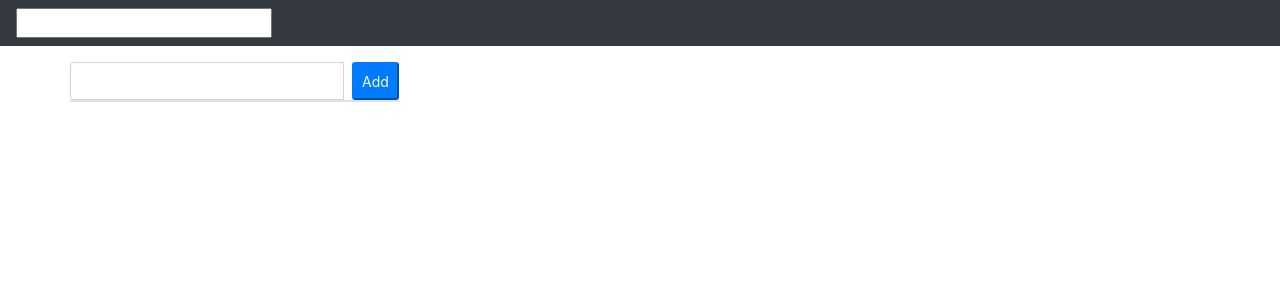
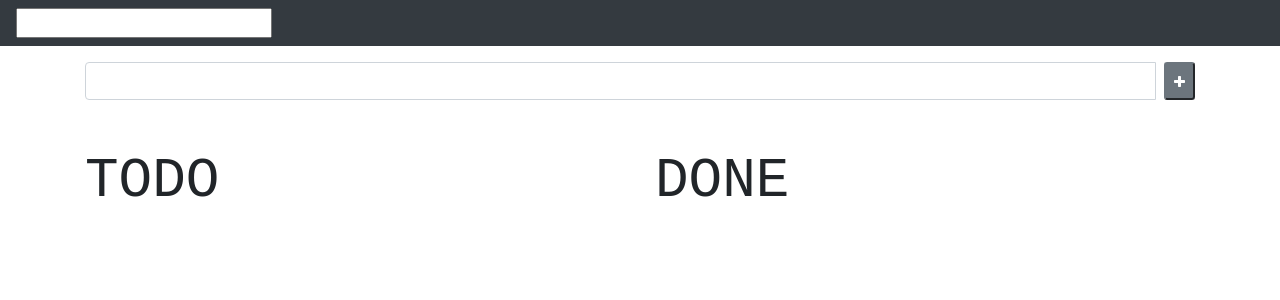
Before and after one commit to yanhsu/new_react_app, a React (Create React App) app: page / in a window 1280 px wide. Shown: the top 300 px of the page. Built offline with nearby package versions, Linux system fonts and the light colour scheme.

Commit message:
adjust ui

```diff
--- a/package.json
+++ b/package.json
@@ -3,9 +3,11 @@
   "version": "0.1.0",
   "private": true,
   "dependencies": {
+    "lodash": "^4.17.15",
     "react": "^16.9.0",
     "react-dom": "^16.9.0",
-    "react-scripts": "^3.1.1"
+    "react-scripts": "^3.1.1",
+    "uuid": "^3.3.3"
   },
   "scripts": {
     "start": "react-scripts start",
--- a/src/App.js
+++ b/src/App.js
@@ -1,32 +1,49 @@
 import React from 'react';
 import TodoList from './components/TodoList';
+import AddTodo from './components/AddTodo';
+import uuidv4 from 'uuid/v4';
+import _ from 'lodash';
 
 class App extends React.Component {
   constructor() {
     super();
     this.state = {
-      todos: []
+      todos: [],
     }
   }
-  deleteTodo = (index) => {
-    const todo = this.state.todos.splice(index, 1);
-    this.setState({todo});
+  deleteTodo = (key) => {
+    const todos = this.state.todos.filter(function (value) {
+      return value.id != key;
+    });
+    this.setState({todos});
   }
   addTodo = (input) =>{
     this.state.todos.push({
       value: input,
-      isCompleted: false
+      isCompleted: false,
+      id: uuidv4()
     });
     this.setState({
       todos: this.state.todos
     });
   }
-  toggleTodo = (index) => {
+  toggleTodo = (key) => {
     let todos = [...this.state.todos];
+    console.log(todos);
+    console.log(key);
+    const index = _.findIndex(todos, function(value) {
+      return value.id == key;
+    });
     todos[index].isCompleted = !todos[index].isCompleted;
     this.setState({
         todos: todos
     });
+  }
+  filterTodo = (todo) => {
+    return todo.isCompleted == false;
+  }
+  filterDone = (done) => {
+    return done.isCompleted == true;
   }
   render() {
   return (
@@ -35,17 +52,26 @@ class App extends React.Component {
            <input type="text"/>
          </nav>
           <div className="container">
+            <AddTodo addTodo={this.addTodo}>
+            </AddTodo>
             <div className="row">
-              <div className="col-xs">
+              <div className="col-md-6 w-100">
+                <span className="display-4" style={{ fontFamily : "monospace"}}>TODO</span>
                 <TodoList
                   deleteTodo={this.deleteTodo}
                   addTodo={this.addTodo}
                   toggleTodo={this.toggleTodo}
-                  todos={this.state.todos}>
+                  todos={this.state.todos.filter(this.filterTodo)}
+                >
                 </TodoList>
               </div>
-              <div className="col-xs">
-
+              <div className="col-md-6">
+                <span className="display-4" style={{ fontFamily : "monospace"}}>DONE</span>
+                <TodoList
+                  deleteTodo={this.deleteTodo}
+                  toggleTodo={this.toggleTodo}
+                  todos={this.state.todos.filter(this.filterDone)}
+                />
               </div>
             </div>
           </div>
--- a/src/components/AddTodo.js
+++ b/src/components/AddTodo.js
@@ -20,9 +20,9 @@ class AddTodo extends React.Component {
     }
     render() {
         return (
-            <div className="input-group">
+            <div className="input-group mb-5">
                 <input 　className="form-control" value={this.state.input} onChange={this.changeInput}></input>
-                <button className="btn-sm btn-primary ml-2" onClick={this.AddTodo}>Add</button>
+                <button className="btn-sm btn-secondary ml-2" onClick={this.AddTodo}><i className='fa fa-plus'></i></button>
             </div>
         )
     }
--- a/src/components/TodoItem.js
+++ b/src/components/TodoItem.js
@@ -1,21 +1,17 @@
 import React from 'react';
 
 function TodoItem(props) {
+    console.log(props.obj.id);
     return (
-        <li className="list-group-item border m-2 rounded">
-          <div className="form-check">
-            <input className="form-check-input" type="radio" name="radio" id="radio1" checked={props.obj.isCompleted}/>
-              <label className="form-check-label" htmlFor="radio1"> {props.obj.value}
-              </label>
+        <li className="list-group-item border-bottom m-2 rounded">
+          <div className="custom-control custom-radio">
+            <input className="custom-control-input" type="radio" name="customRadio" id="customRadio1" onChange={() => props.toggleTodo(props.obj.id)} checked={props.obj.isCompleted}/>
+            <label className="custom-control-label" htmlFor="customRadio1"> {props.obj.value}_{props.obj.id}
+            </label>
+            <button className='btn btn-danger rounded pull-right ml-2'  onClick={() => {props.deleteTodo(props.obj.id)}}>
+              <i className="fa fa-trash"></i>
+            </button>
           </div>
-            <span
-                onClick={() => {props.toggleTodo(props.index)}}
-                className={"d-inline p-2 "}
-                style={{textDecoration: props.obj.isCompleted? "line-through": null}}>
-                {props.obj.value}
-            </span>
-            <button className='btn btn-danger rounded pull-right'  onClick={() => {props.deleteTodo(props.index)}}><i
-              className="fa fa-trash"></i></button>
         </li>
     )
 }
--- a/src/components/TodoList.js
+++ b/src/components/TodoList.js
@@ -1,5 +1,4 @@
 import React from 'react';
-import AddTodo from "./AddTodo";
 import TodoItem from "./TodoItem";
 
 class TodoList extends React.Component{
@@ -7,19 +6,15 @@ class TodoList extends React.Component{
     super();
   }
   render() {
-    console.log(this.props);
     return(
       <div>
-        <AddTodo addTodo={this.props.addTodo}></AddTodo>
-        <ul className="list-group list-group-flush border">
+        <ul className="list-group list-group-flush">
           {this.props.todos.map((todo, index) => {
             return(
               <TodoItem
-                key={index}
                 obj={todo}
                 index={index}
-                deleteTodo={this.props.deleteTodo}
-                toggleTodo={this.props.toggleTodo}>
+                {...this.props}>
               </TodoItem>
             )
           })}
```
